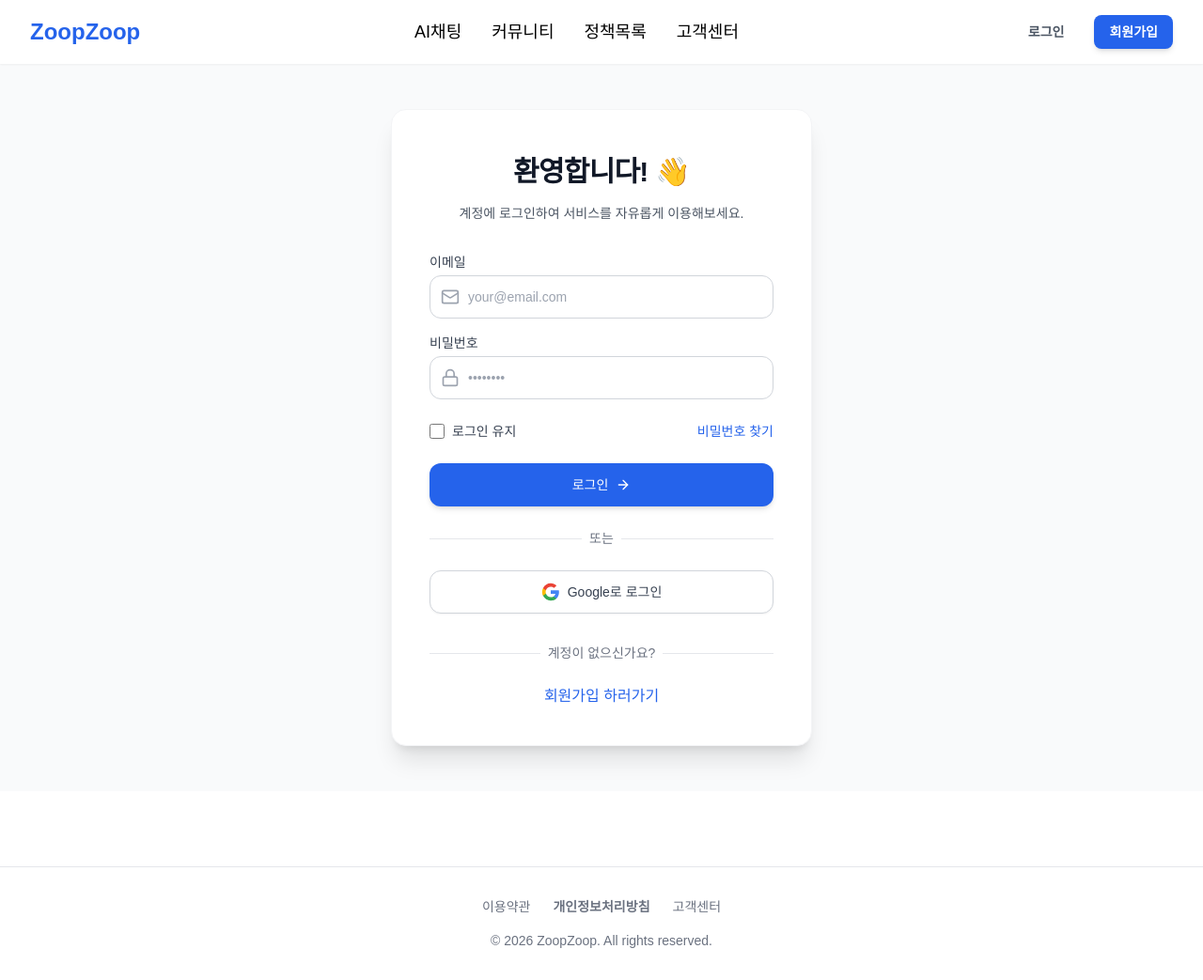
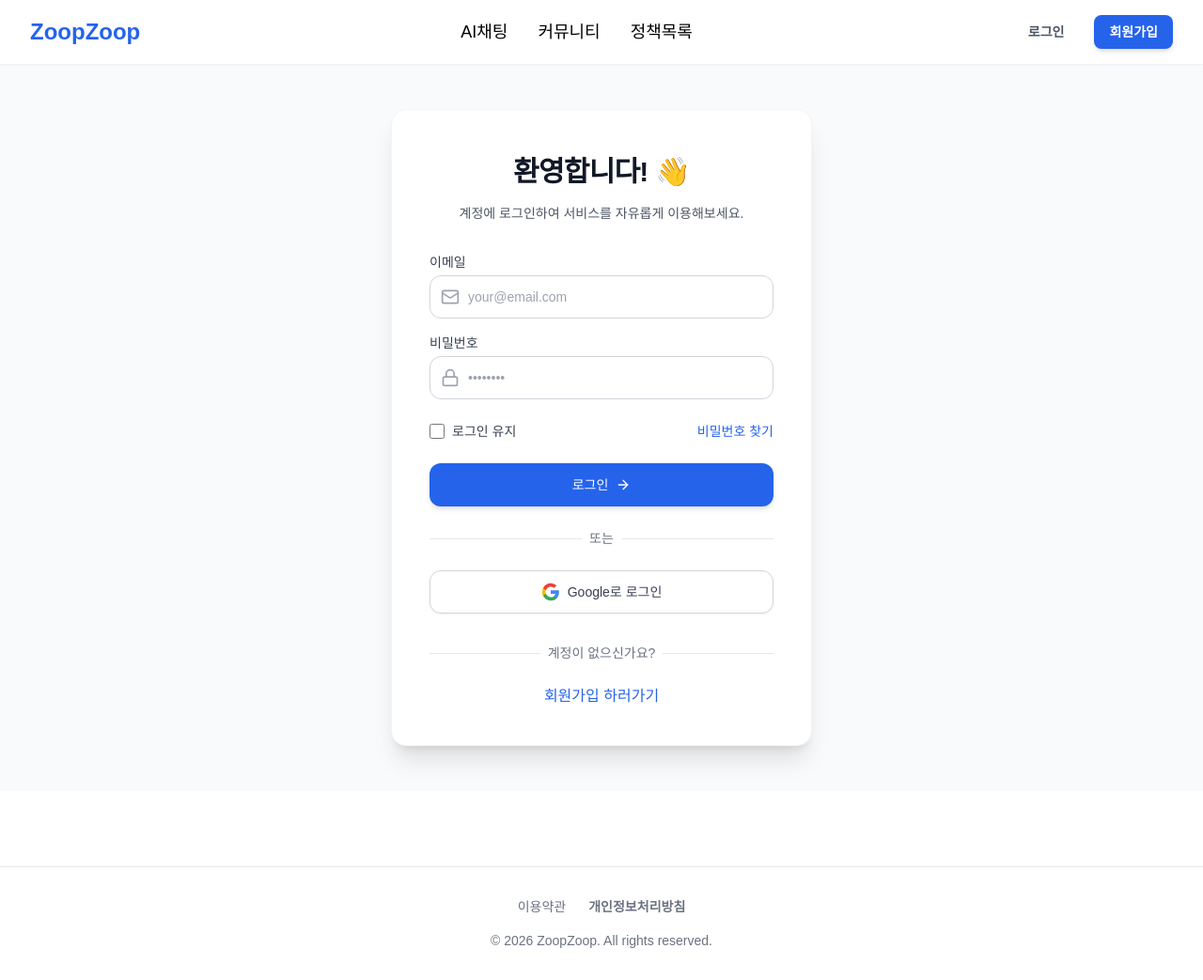
Before and after one commit to TAESEOK24/zoopzoop, a React (Create React App) app in the folder Front/client/: page /login in a window 1280 px wide. Shown: the whole page at 94% size. Built offline with nearby package versions, Linux system fonts and the light colour scheme.

Commit message:
Remove support link from main layout

```diff
--- a/Front/client/src/components/layout/Footer.jsx
+++ b/Front/client/src/components/layout/Footer.jsx
@@ -7,7 +7,6 @@
             <div className="flex justify-center space-x-6 mb-4">
                 <Link to="/terms" className="hover:text-gray-900">이용약관</Link>
                 <Link to="/privacy" className="hover:text-gray-900 font-bold">개인정보처리방침</Link>
-                <Link to="/support" className="hover:text-gray-900">고객센터</Link>
             </div>
             <p>© 2026 ZoopZoop. All rights reserved.</p>
         </footer>
--- a/Front/client/src/components/layout/Header.jsx
+++ b/Front/client/src/components/layout/Header.jsx
@@ -118,7 +118,6 @@
                 <Link to="/ai-chat" className="hover:text-blue-500 transition-colors">AI채팅</Link>
                 <Link to="/community" className="hover:text-blue-500 transition-colors">커뮤니티</Link>
                 <Link to="/policies" className="hover:text-blue-500 transition-colors">정책목록</Link>
-                <Link to="/support" className="hover:text-blue-500 transition-colors">고객센터</Link>
             </nav>
 
             <div className="flex items-center space-x-4">
```
